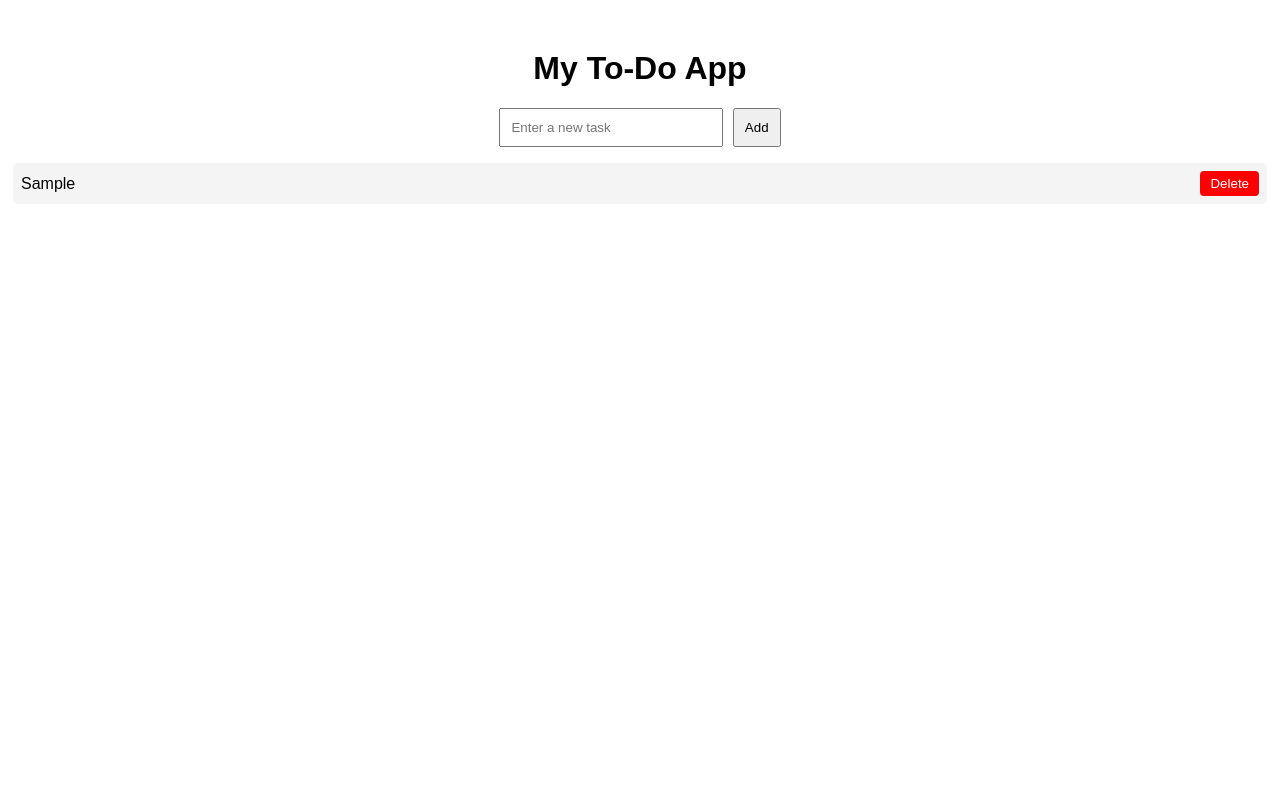
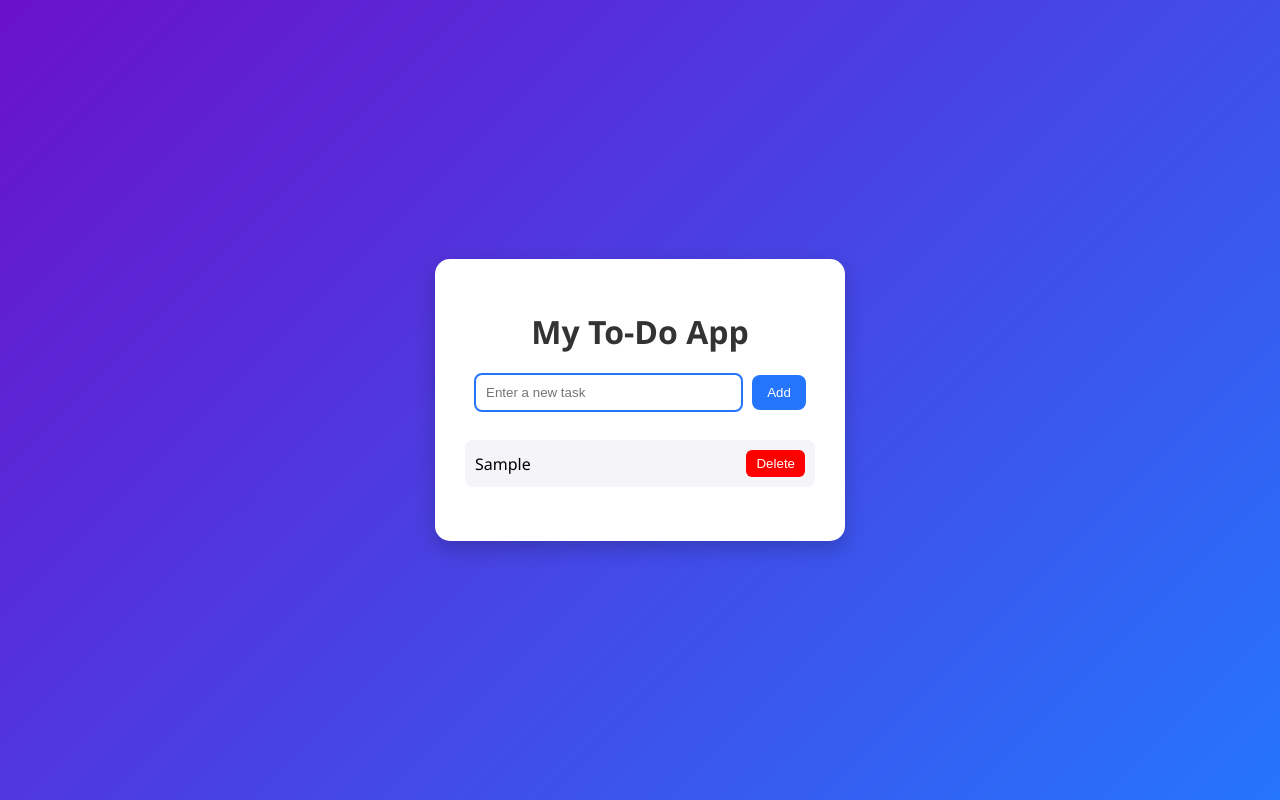
Before and after one commit to kamblerohit0113-hash/myprojectinter, a plain HTML site: page index.html in a window 1280 px wide. Both pictures are taken after typing "Sample" into the empty fields and a click on the button "Add". Drawn offline with Linux system fonts and the light colour scheme.

Commit message:
Update index.html

```diff
--- a/index.html
+++ b/index.html
@@ -1,62 +1,175 @@
 <!DOCTYPE html>
-<html>
+<html lang="en">
 <head>
+  <meta charset="UTF-8">
   <title>My To-Do App</title>
   <style>
-    body { font-family: Arial, sans-serif; text-align: center; margin-top: 50px; }
-    input { padding: 10px; width: 200px; }
-    button { padding: 10px; margin-left: 5px; }
-    ul { list-style-type: none; padding: 0; }
+    body {
+      font-family: 'Segoe UI', Tahoma, Geneva, Verdana, sans-serif;
+      background: linear-gradient(135deg, #6a11cb, #2575fc);
+      height: 100vh;
+      display: flex;
+      justify-content: center;
+      align-items: center;
+      margin: 0;
+    }
+
+    .container {
+      background: white;
+      padding: 30px;
+      border-radius: 15px;
+      box-shadow: 0 8px 20px rgba(0,0,0,0.2);
+      width: 350px;
+      text-align: center;
+    }
+
+    h1 {
+      color: #333;
+      margin-bottom: 20px;
+    }
+
+    input {
+      padding: 10px;
+      width: 70%;
+      border: 2px solid #2575fc;
+      border-radius: 8px;
+      outline: none;
+      transition: 0.3s;
+    }
+
+    input:focus {
+      border-color: #6a11cb;
+      box-shadow: 0 0 5px #6a11cb;
+    }
+
+    button {
+      padding: 10px 15px;
+      margin-left: 5px;
+      border: none;
+      background: #2575fc;
+      color: white;
+      border-radius: 8px;
+      cursor: pointer;
+      transition: 0.3s;
+    }
+
+    button:hover {
+      background: #6a11cb;
+    }
+
+    ul {
+      list-style-type: none;
+      padding: 0;
+      margin-top: 20px;
+      max-height: 250px;
+      overflow-y: auto;
+    }
+
     li {
-      padding: 8px;
-      margin: 5px;
-      background: #f4f4f4;
-      border-radius: 5px;
+      padding: 10px;
+      margin: 8px 0;
+      background: #f4f4f9;
+      border-radius: 8px;
       display: flex;
       justify-content: space-between;
       align-items: center;
+      cursor: pointer;
+      transition: transform 0.2s, background 0.3s;
     }
+
+    li:hover {
+      transform: scale(1.02);
+      background: #e3e8ff;
+    }
+
+    li.completed {
+      text-decoration: line-through;
+      color: gray;
+      background: #d6ffd6;
+    }
+
     .delete-btn {
       background: red;
       color: white;
       border: none;
-      padding: 5px 10px;
+      padding: 6px 10px;
       cursor: pointer;
-      border-radius: 4px;
+      border-radius: 6px;
+      transition: 0.3s;
+    }
+
+    .delete-btn:hover {
+      background: darkred;
     }
   </style>
 </head>
 <body>
-  <h1>My To-Do App</h1>
-  <input type="text" id="taskInput" placeholder="Enter a new task">
-  <button onclick="addTask()">Add</button>
-  <ul id="taskList"></ul>
+  <div class="container">
+    <h1>My To-Do App</h1>
+    <input type="text" id="taskInput" placeholder="Enter a new task">
+    <button onclick="addTask()">Add</button>
+    <ul id="taskList"></ul>
+  </div>
 
   <script>
+    // Load tasks from localStorage
+    window.onload = function() {
+      let savedTasks = JSON.parse(localStorage.getItem("tasks")) || [];
+      savedTasks.forEach(task => addTaskToList(task.text, task.completed));
+    };
+
     function addTask() {
       let taskInput = document.getElementById("taskInput");
-      let taskText = taskInput.value;
+      let taskText = taskInput.value.trim();
 
       if (taskText === "") {
         alert("Please enter a task!");
         return;
       }
 
+      addTaskToList(taskText, false);
+      saveTasks();
+      taskInput.value = "";
+    }
+
+    function addTaskToList(taskText, isCompleted) {
       let li = document.createElement("li");
       li.textContent = taskText;
 
-      // Create delete button
+      if (isCompleted) {
+        li.classList.add("completed");
+      }
+
+      // Toggle completed when clicked
+      li.addEventListener("click", function() {
+        li.classList.toggle("completed");
+        saveTasks();
+      });
+
+      // Delete button
       let deleteBtn = document.createElement("button");
       deleteBtn.textContent = "Delete";
       deleteBtn.className = "delete-btn";
-      deleteBtn.onclick = function() {
+      deleteBtn.onclick = function(event) {
+        event.stopPropagation();
         li.remove();
+        saveTasks();
       };
 
       li.appendChild(deleteBtn);
       document.getElementById("taskList").appendChild(li);
+    }
 
-      taskInput.value = "";
+    // Save tasks to localStorage
+    function saveTasks() {
+      let tasks = [];
+      document.querySelectorAll("#taskList li").forEach(li => {
+        tasks.push({
+          text: li.firstChild.textContent,
+          completed: li.classList.contains("completed")
+        });
+      });
+      localStorage.setItem("tasks", JSON.stringify(tasks));
     }
   </script>
 </body>
```
